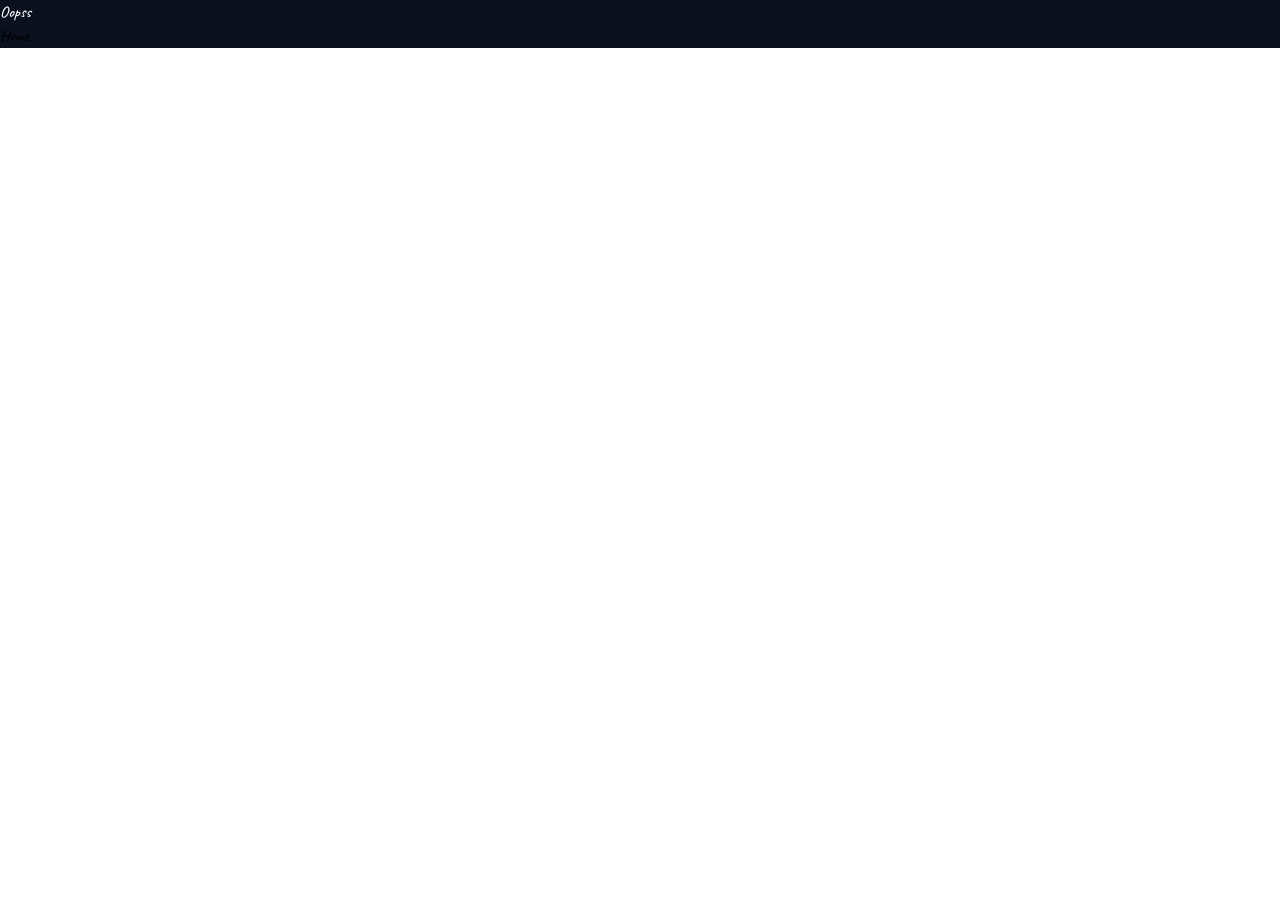
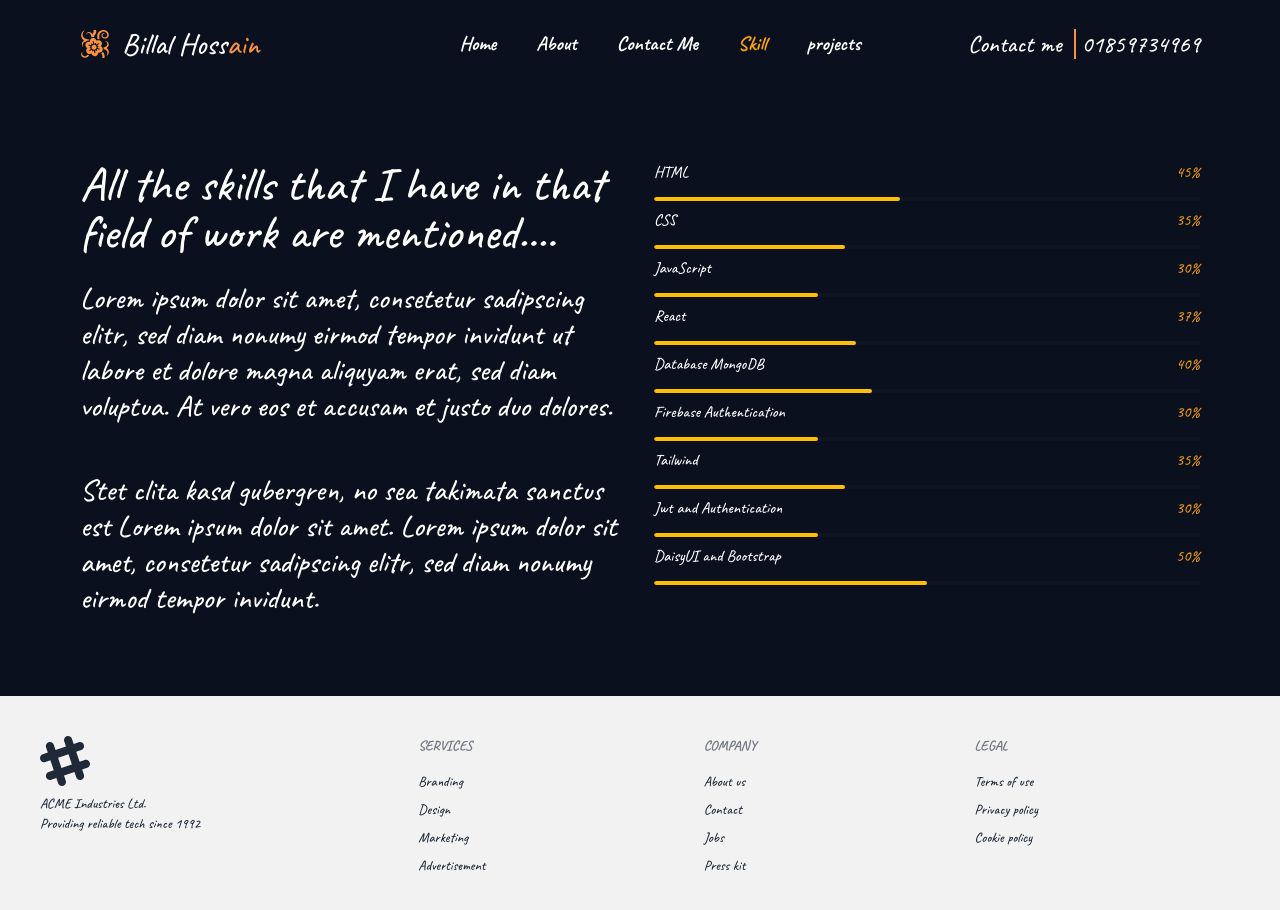
Before and after one commit to Billalparvez/my-portfolio, a React (Vite) app: page /skills in a window 1280 px wide. Before the commit this address had no page. Shown: the top 910 px of the page. Before the commit the page ends 800 px from the top, so only its background shows below. Built offline with nearby package versions, Linux system fonts and the light colour scheme.

Commit message:
yProjects-section completed

```diff
--- a/index.html
+++ b/index.html
@@ -8,6 +8,7 @@
     <style>
       @import url('https://fonts.googleapis.com/css2?family=Caveat:wght@500;600;700&display=swap');
     </style>
+
   </head>
   <body>
     <div id="root"></div>
--- a/package.json
+++ b/package.json
@@ -10,10 +10,13 @@
     "preview": "vite preview"
   },
   "dependencies": {
+    "@egjs/react-flicking": "^4.11.2",
     "react": "^18.2.0",
     "react-dom": "^18.2.0",
     "react-icons": "^4.12.0",
-    "react-router-dom": "^6.20.1"
+    "react-responsive-carousel": "^3.2.23",
+    "react-router-dom": "^6.20.1",
+    "swiper": "^11.0.5"
   },
   "devDependencies": {
     "@types/react": "^18.2.37",
--- a/src/Components/ErrorPage.jsx
+++ b/src/Components/ErrorPage.jsx
@@ -3,9 +3,15 @@ import { Link } from "react-router-dom";
 
 const ErrorPage = () => {
     return (
-        <div>
-            <h1>Oopss</h1>
-            <Link to="/" className="btn-success">Home </Link>
+        <div className="max-w-xl mx-auto text-center h-screen items-center flex">
+            <div className="space-y-4">
+                <h1 className="text-5xl">Oops !!</h1>
+                <p className="text-3xl">
+                    Something is going on in the Universe... <br />
+                    It seems like we’re having some difficulties; please don’t abandon ship, we’re sending for help.
+                </p>
+                <Link to="/" className="btn text-white  bg-amber-600 font-bold text-3xl rounded-tl-3xl rounded-br-3xl hover:bg-orange-600 border-none">Home</Link>
+            </div>
         </div>
     );
 };
--- a/src/Pages/About/About.jsx
+++ b/src/Pages/Home/About/About.jsx
@@ -1,14 +1,14 @@
-import Container from "../../Shard/Container";
-import { BsChevronDoubleLeft,BsChevronDoubleRight } from "react-icons/bs";
+import Container from "../../../Shard/Container";
+import { BsChevronDoubleLeft, BsChevronDoubleRight } from "react-icons/bs";
 const About = () => {
     return (
-        <div className="my-20">
-            <Container>
+
+        <Container>
                 <div className="max-w-xs mx-auto text-center">
-                    <h1 className="text-5xl">About Me</h1>
+                    <h1 className="text-5xl ">About Me</h1>
                     <div className="divider divider-warning text-6xl text-orange-500"><BsChevronDoubleLeft /><BsChevronDoubleRight /></div>
                 </div>
-                <div className="flex md:flex-row flex-col gap-10 mt-10 items-center ">
+                <div className="flex flex-col md:flex-row  gap-10 my-10 items-center ">
                     <img className="flex-1 h-[500px] md:w-[350px] object-contain" src="https://i.postimg.cc/Bb1n0Drp/IMG-20210616-121057-removebg.png" alt="" />
                     <div className="flex-1 text-3xl space-y-3 px-3">
                         <p> Hi ! I am Billal Hossain</p>
@@ -21,8 +21,7 @@ const About = () => {
                         <button className="btn text-white  bg-amber-600 font-bold text-3xl rounded-tl-3xl rounded-br-3xl hover:bg-orange-600 border-none">Download CV</button>
                     </div>
                 </div>
-            </Container>
-        </div>
+        </Container>
     );
 };
 
--- a/src/Pages/Home/Bannar/Bannar.jsx
+++ b/src/Pages/Home/Bannar/Bannar.jsx
@@ -1,7 +1,7 @@
 
 const Bannar = () => {
     return (
-        <div className="hero min-h-screen " style={{ backgroundImage: 'url(https://i.postimg.cc/50YpP0VL/water-droplets-body-water.jpg)' }}>
+        <div className="hero min-h-screen mb-10 hover:" style={{ backgroundImage: 'url(https://i.postimg.cc/50YpP0VL/water-droplets-body-water.jpg)' }}>
             <div className="hero-overlay bg-opacity-60"></div>
             <div className="hero-content text-center text-neutral-content">
                 <div className="space-y-3">
--- a/src/Pages/Home/Home.jsx
+++ b/src/Pages/Home/Home.jsx
@@ -1,15 +1,17 @@
 
 
-import About from "../About/About";
-import Skills from "../Skills/Skills";
+
+import About from "./About/About";
 import Bannar from "./Bannar/Bannar";
+import Projects from "./Projects/Projects";
+import Skills from "./Skills/Skills";
 const Home = () => {
     return (
         <div>
-
             <Bannar></Bannar>
             <About></About>
             <Skills></Skills>
+            <Projects></Projects>
         </div>
     );
 };
--- /dev/null
+++ b/src/Pages/Home/Projects/Projects.jsx
@@ -0,0 +1,56 @@
+import { BsChevronDoubleLeft, BsChevronDoubleRight } from "react-icons/bs";
+
+import "react-responsive-carousel/lib/styles/carousel.min.css"; // requires a loader
+import { Carousel } from 'react-responsive-carousel';
+import Container from '../../../Shard/Container'
+const Projects = () => {
+    return (
+        <div>
+            <Container>
+                <div className="max-w-xs mx-auto text-center">
+                    <h1 className="text-5xl ">My Projects</h1>
+                    <div className="divider divider-warning text-6xl text-orange-500"><BsChevronDoubleLeft /><BsChevronDoubleRight /></div>
+                </div>
+                {/* slider */}
+                <Carousel className="text-center my-10" showArrows={true} imageWidth={500} showThumbs={false}   >
+                    <div>
+                        <img className=' h-[750px] object-fill' src="https://i.postimg.cc/50TfLDKL/Screenshot-2023-12-12-130335.png" />
+                    </div>
+                    <div>
+                        <img className=' h-[750px] object-fill' src="https://i.postimg.cc/7ZVSxNbS/Screenshot-2023-12-12-124658.png" />
+                    </div>
+                    <div >
+                        <img className=' h-[750px]' src="https://i.postimg.cc/wv6wFBZd/Screenshot-2023-12-12-131126.png" />
+                    </div>
+                    <div>
+                        <img className=' h-[750px]' src="https://i.postimg.cc/wx2tRB9d/Screenshot-2023-12-12-124456.png" />
+                    </div>
+                    <div>
+                        <img className=' h-[750px]' src="https://i.postimg.cc/d3BGLt35/Screenshot-2023-12-12-123731.png" />
+                    </div>
+                    <div>
+                        <img className=' h-[750px]' src="https://i.postimg.cc/k5b8WyD6/Screenshot-2023-12-12-123837.png" />
+                    </div>
+                    <div>
+                        <img className=' h-[750px] object-fill' src="https://i.postimg.cc/bwMkG5Yf/Screenshot-2023-12-12-124001.png" />
+                    </div>
+                    <div>
+                        <img className=' h-[750px] ' src="https://i.postimg.cc/fTYR7gvh/Screenshot-2023-12-12-124202.png" />
+                    </div>
+                    <div>
+                        <img className=' h-[750px] object-fill' src="https://i.postimg.cc/rwnX5S7k/Screenshot-2023-12-12-124756.png" />
+                    </div>
+                    <div>
+                        <img className=' h-[750px] object-fill' src="https://i.postimg.cc/Jzct8dyQ/Screenshot-2023-12-12-124840.png" />
+
+                    </div>
+
+
+                </Carousel>
+            </Container>
+
+        </div>
+    );
+};
+
+export default Projects;
--- a/src/Pages/Skills/Skills.jsx
+++ b/src/Pages/Home/Skills/Skills.jsx
@@ -1,6 +1,5 @@
 import { BsChevronDoubleLeft, BsChevronDoubleRight } from "react-icons/bs";
-import Container from "../../Shard/Container";
-
+import Container from '../../../Shard/Container'
 
 const Skills = () => {
     return (
@@ -11,9 +10,9 @@ const Skills = () => {
             </div>
             <div className="my-20 flex gap-7 flex-col  md:flex-row p-3 md:p-0 ">
                 <div className="flex-1">
-                    <h1 className="text-5xl">All the skills that I have in that field of work are mentioned..</h1><br />
-                    <p className="text-3xl">Lorem ipsum dolor sit amet, consetetur sadipscing elitr, sed diam nonumy eirmod tempor invidunt ut labore et dolore magna aliquyam erat, sed diam voluptua. At vero eos et accusam et justo duo dolores. <br /><br />
-                        Stet clita kasd gubergren, no sea takimata sanctus est Lorem ipsum dolor sit amet. Lorem ipsum dolor sit amet, consetetur sadipscing elitr, sed diam nonumy eirmod tempor invidunt.</p>
+                    <h1 className="text-5xl">All the skills that I have in that field of work are mentioned....</h1><br />
+                    <p className="text-3xl ">Lorem ipsum dolor sit amet, consetetur sadipscing elitr, sed diam nonumy eirmod tempor invidunt ut labore et dolore magna aliquyam erat, sed diam voluptua. At vero eos et accusam et justo duo dolores.</p> <br /><br />
+                    <p className="text-3xl hidden lg:block">Stet clita kasd gubergren, no sea takimata sanctus est Lorem ipsum dolor sit amet. Lorem ipsum dolor sit amet, consetetur sadipscing elitr, sed diam nonumy eirmod tempor invidunt.</p>
                 </div>
                 <div className="flex-1 space-y-0">
                     <div className="flex justify-between">
--- a/src/Shard/Navbar/Navbar.jsx
+++ b/src/Shard/Navbar/Navbar.jsx
@@ -9,7 +9,7 @@ const Navbar = () => {
         <NavLink to='/'><a>Home</a></NavLink>
         <NavLink to="/about"><a>About</a></NavLink>
         <NavLink to="/contact"><a>Contact Me</a></NavLink>
-        <NavLink to="/skile"><a>Skile</a></NavLink>
+        <NavLink to="/skills"><a>Skill</a></NavLink>
         <NavLink to="/projects"><a>projects</a></NavLink>
     </>
     return (
```
Also changed, not shown: src/Router/Router.jsx (+13 -2 lines), 1 other file (tests, documents, lock files or other folders).
